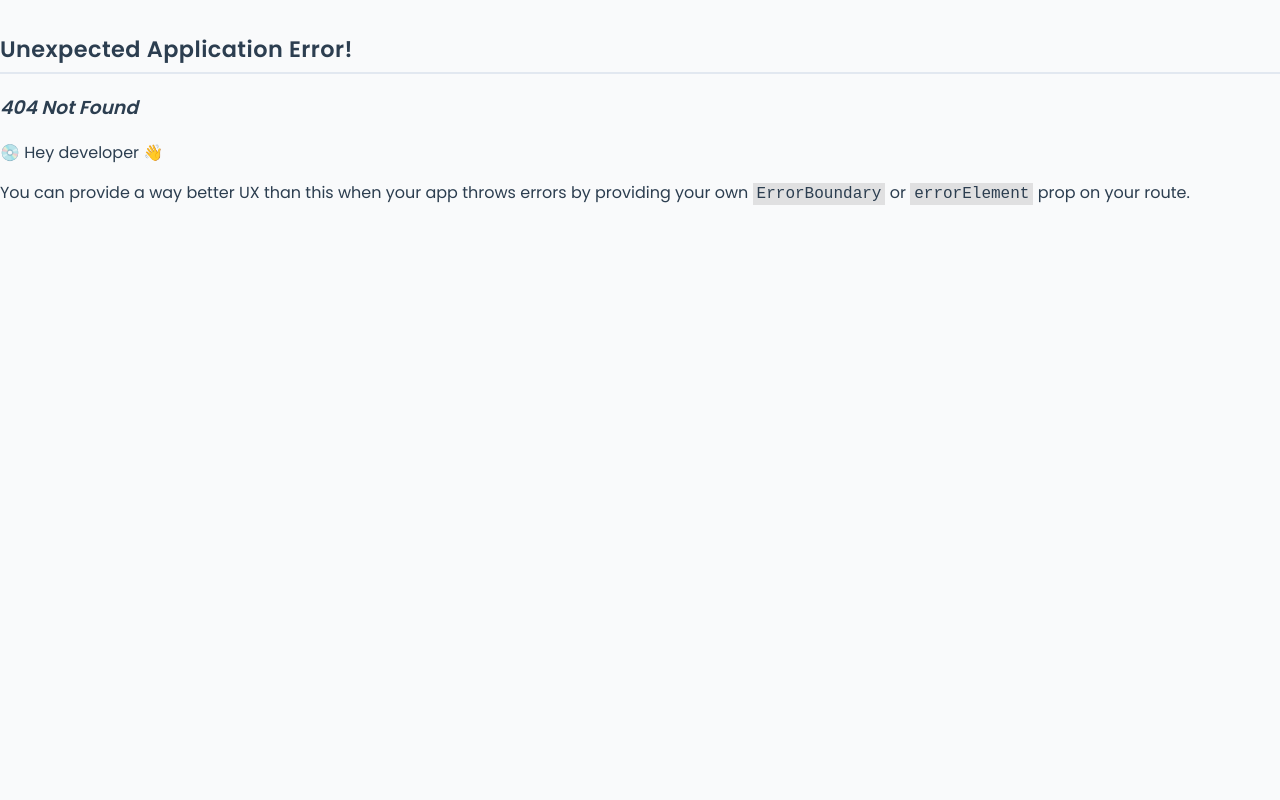
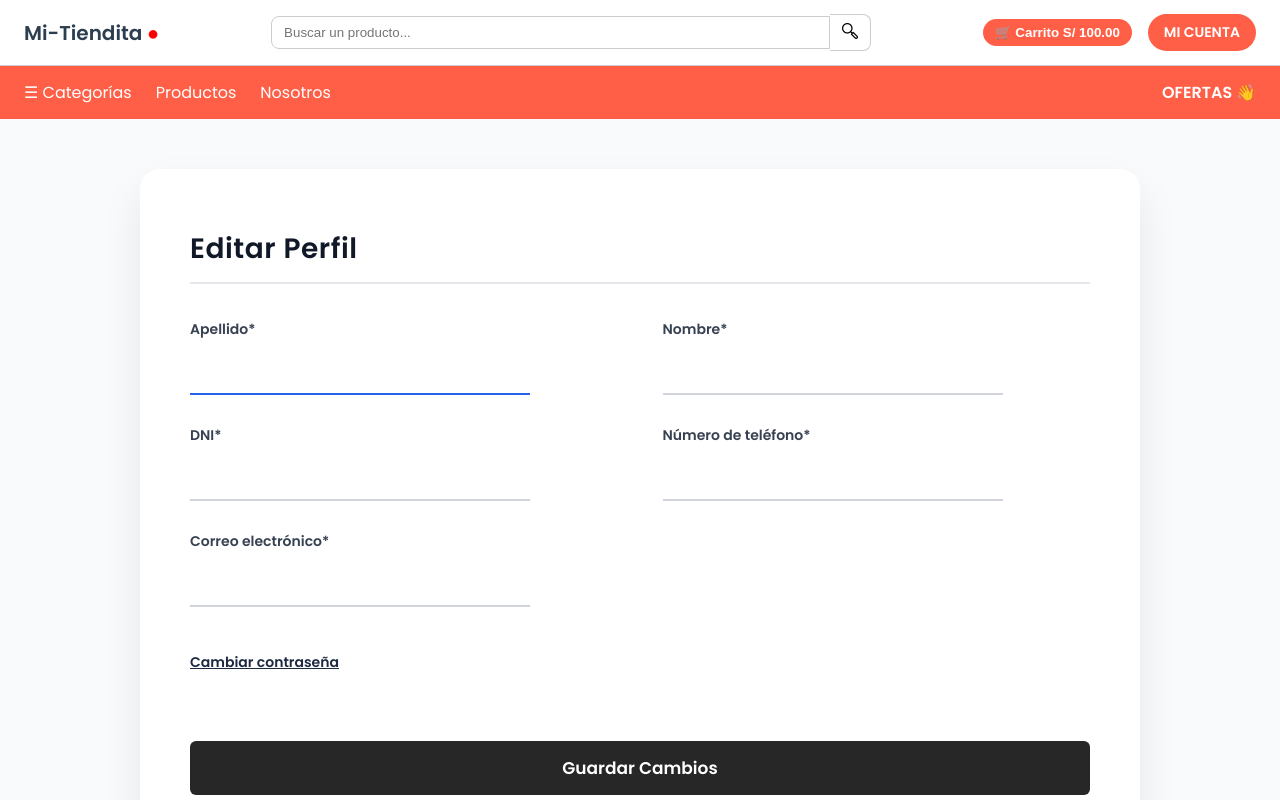
Before and after one commit to DareekShot/mi-tienda, a React (Vite) app: page /profile/edit in a window 1280 px wide. Before the commit this address had no page. Shown: the top 800 px of the page. Built offline with nearby package versions, Linux system fonts and the light colour scheme.

Commit message:
Agrgué el EditProfile

```diff
--- a/src/main.jsx
+++ b/src/main.jsx
@@ -17,6 +17,7 @@ import Register from './pages/Register/Register.jsx'
 import PasswordRecovery from './pages/PasswordRecovery/PasswordRecovery.jsx'
 import UserDashboard from './pages/UserDashboard/UserDashboard.jsx'
 import OrderDetail from './pages/OrderDetail/OrderDetail.jsx'
+import EditProfile from './pages/EditProfile/EditProfile.jsx'
 
 const router = createBrowserRouter([
   {
@@ -74,6 +75,10 @@ const router = createBrowserRouter([
   {
     path: "/orders/:orderId",
     element: <OrderDetail />
+  },
+  {
+    path: "/profile/edit",
+    element: <EditProfile />
   }
 
 ])
--- /dev/null
+++ b/src/pages/EditProfile/EditProfile.jsx
@@ -0,0 +1,142 @@
+import React, { useState } from 'react'
+import { useAuth } from '../../contexts/AuthContext'
+import { useNavigate } from 'react-router-dom'
+import './editProfile.css'
+import Header from '../../components/Header/Header.jsx'
+import Footer from '../../components/Footer/Footer.jsx'
+import Navbar from '../../components/NavBar/Navbar.jsx'
+
+const EditProfile =() => {
+  const { user, updateUser } = useAuth()
+  const navigate = useNavigate()
+
+  const [name, setName] = useState(user?.name || '')
+  const [lastName, setLastName] = useState(user?.lastName || '')
+  const [dni] = useState(user?.dni || '') // DNI solo lectura
+  const [phone, setPhone] = useState(user?.phone || '')
+  const [email, setEmail] = useState(user?.email || '')
+  const [errors, setErrors] = useState({})
+  const [message, setMessage] = useState('')
+
+  const validate = () => {
+    const errs = {}
+
+    if (!name.trim()) {
+      errs.name = 'El nombre es obligatorio.'
+    }
+    if (!lastName.trim()) {
+      errs.lastName = 'El apellido es obligatorio.'
+    }
+    if (!phone.trim()) {
+      errs.phone = 'El número de teléfono es obligatorio.'
+    } else if (!/^\+?\d{7,15}$/.test(phone)) {
+      errs.phone = 'Número de teléfono no válido.'
+    }
+    if (!email) {
+      errs.email = 'El correo es obligatorio.'
+    } else {
+      const emailRegex = /^[^\s@]+@[^\s@]+\.[^\s@]+$/
+      if (!emailRegex.test(email)) {
+        errs.email = 'Por favor ingresa un correo válido.'
+      }
+    }
+
+    return errs
+  }
+
+  const handleSubmit = (e) => {
+    e.preventDefault()
+    const validationErrors = validate()
+    setErrors(validationErrors)
+    setMessage('')
+
+    if (Object.keys(validationErrors).length === 0) {
+      updateUser({ name, lastName, phone, email })
+      setMessage('Datos actualizados correctamente.')
+    }
+  }
+
+  return (
+    <>
+    <Header />
+    <Navbar />
+    <div className="profile-container">
+      <h1>Editar Perfil</h1>
+      <form onSubmit={handleSubmit} className="profile-form" noValidate>
+        <div>
+          <label htmlFor="lastName">Apellido*</label>
+          <input
+            type="text"
+            id="lastName"
+            value={lastName}
+            onChange={(e) => setLastName(e.target.value)}
+            autoFocus
+          />
+          {errors.lastName && <p className="profile-error">{errors.lastName}</p>}
+        </div>
+
+        <div>
+          <label htmlFor="name">Nombre*</label>
+          <input
+            type="text"
+            id="name"
+            value={name}
+            onChange={(e) => setName(e.target.value)}
+          />
+          {errors.name && <p className="profile-error">{errors.name}</p>}
+        </div>
+
+        <div>
+          <label htmlFor="dni">DNI*</label>
+          <input
+            type="text"
+            id="dni"
+            value={dni}
+            disabled
+            readOnly
+          />
+        </div>
+
+        <div>
+          <label htmlFor="phone">Número de teléfono*</label>
+          <input
+            type="tel"
+            id="phone"
+            value={phone}
+            onChange={(e) => setPhone(e.target.value)}
+          />
+          {errors.phone && <p className="profile-error">{errors.phone}</p>}
+        </div>
+
+        <div className="full-width">
+          <label htmlFor="email">Correo electrónico*</label>
+          <input
+            type="email"
+            id="email"
+            value={email}
+            onChange={(e) => setEmail(e.target.value)}
+          />
+          {errors.email && <p className="profile-error">{errors.email}</p>}
+        </div>
+
+        {message && <p className="profile-message">{message}</p>}
+
+        <p
+          className="change-password-link"
+          onClick={() => navigate('/profile/change-password')}
+        >
+          Cambiar contraseña
+        </p>
+
+        <button type="submit" className="profile-button">
+          Guardar Cambios
+        </button>
+
+      </form>
+    </div>
+    <Footer />
+    </>
+  )
+}
+
+export default EditProfile
--- /dev/null
+++ b/src/pages/EditProfile/editProfile.css
@@ -0,0 +1,114 @@
+.profile-container {
+  max-width: 900px;
+  margin: 50px auto;
+  padding: 40px 50px;
+  background: #fff;
+  border-radius: 20px;
+  box-shadow: 0 20px 40px rgba(0, 0, 0, 0.08);
+  font-family: 'Poppins','Helvetica Neue',Helvetica,Arial,sans-serif;
+  color: #1f2937;
+}
+
+.profile-container h1 {
+  font-weight: 700;
+  font-size: 28px;
+  margin-bottom: 35px;
+  color: #111827;
+  border-bottom: 2px solid #e5e7eb;
+  padding-bottom: 12px;
+}
+
+.profile-form {
+  font-family: 'Poppins','Helvetica Neue',Helvetica,Arial,sans-serif;
+  display: grid;
+  grid-template-columns: repeat(2, 1fr);
+  column-gap: 45px;
+  row-gap: 30px;
+}
+
+.profile-form label {
+  font-weight: 600;
+  font-size: 14px;
+  margin-bottom: 8px;
+  color: #374151;
+  display: block;
+}
+
+.profile-form input,
+.profile-form select {
+  font-family: 'Poppins','Helvetica Neue',Helvetica,Arial,sans-serif;
+  padding: 10px 12px;
+  border: none;
+  border-bottom: 2px solid #d1d5db;
+  font-size: 16px;
+  color: #111827;
+  background-color: transparent;
+  outline: none;
+  transition: border-color 0.25s ease;
+}
+
+.profile-form input:focus,
+.profile-form select:focus {
+  border-color: #2563eb;
+}
+
+.profile-form input[disabled],
+.profile-form input[readonly] {
+  color: #9ca3af;
+  cursor: not-allowed;
+}
+
+.profile-error {
+  grid-column: span 2;
+  color: #dc2626;
+  font-size: 13px;
+  margin-top: 4px;
+}
+
+.profile-message {
+  grid-column: span 2;
+  color: #16a34a;
+  font-weight: 700;
+  font-size: 15px;
+  margin-top: 10px;
+  text-align: center;
+}
+
+.profile-button {
+  font-family: 'Poppins','Helvetica Neue',Helvetica,Arial,sans-serif;
+  grid-column: span 2;
+  margin-top: 25px;
+  background-color: #000000d8;
+  color: white;
+  padding: 14px 0;
+  font-weight: 700;
+  font-size: 17px;
+  border-radius: 6px;
+  border: none;
+  cursor: pointer;
+  transition: background-color 0.3s ease;
+}
+
+.profile-button:hover {
+  background-color: #000;
+}
+
+/* Para campos que ocupan toda la fila */
+.full-width {
+  grid-column: span 2;
+}
+
+.change-password-link {
+  margin-top: 15px;
+  color: #1e2a42;
+  text-decoration: underline;
+  cursor: pointer;
+  font-weight: 600;
+  font-size: 14px;
+  user-select: none;
+  grid-column: span 2; /* para que ocupe toda la fila como el botón */
+}
+.change-password-link:focus {
+  outline: 2px solid #131415;
+  outline-offset: 2px;
+}
```
